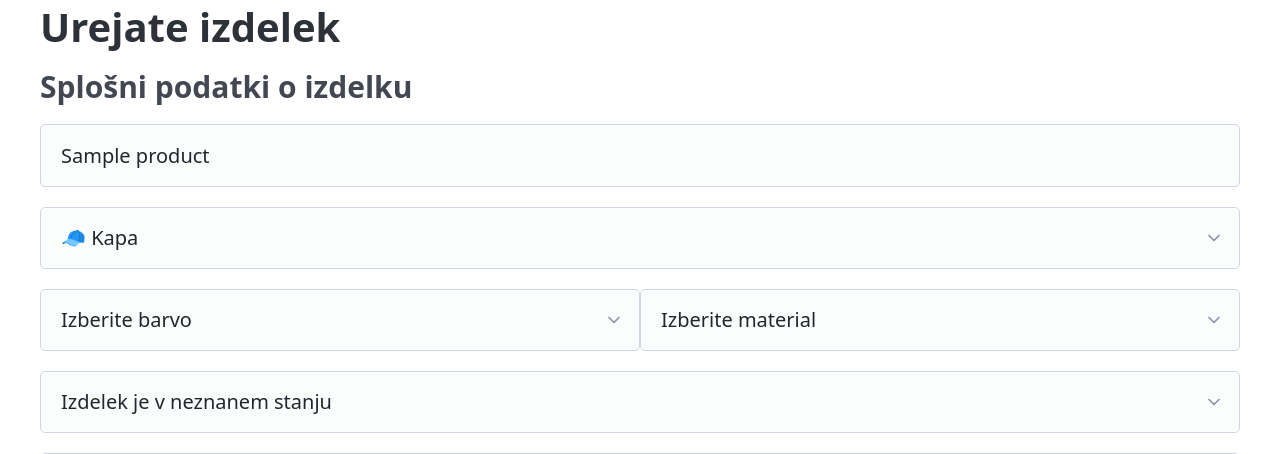
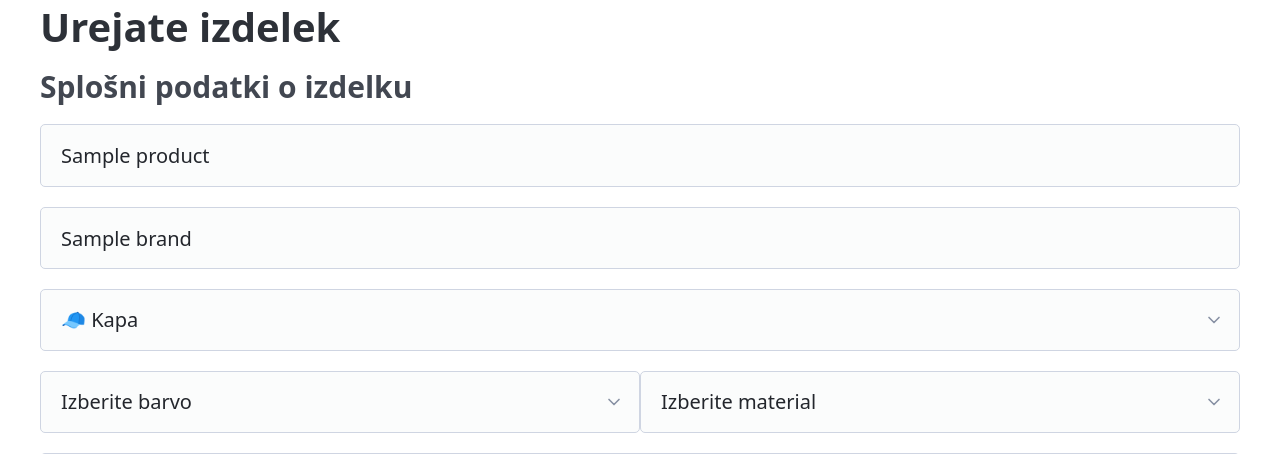
Before and after one commit to bezidev/IzmenjevalnicaOblacil, a FastAPI app: template templates/product_edit.jinja in a window 1280 px wide. Shown: the part 86-540 px from the top of the page. Run offline with FastAPI, Linux system fonts and the light colour scheme; the template is opened without the code that fills it: most values are stand-ins (such as "Sample title", 1, 10 or a date in 2020).

Commit message:
feat: additional stuff

```diff
--- a/database.py
+++ b/database.py
@@ -32,6 +32,7 @@ class Product(Base):
     size = Column(String(100))
     color = Column(String(25))
     material = Column(String(25))
+    brand = Column(String(100))
     default_image_id = Column(String(50))
     archived = Column(Boolean)
     teacher = Column(Boolean)
--- a/languages.py
+++ b/languages.py
@@ -448,6 +448,10 @@ TRANSLATIONS: dict[str, dict] = {
         "en": "Mixed materials",
         "sl": "Mešani materiali",
     },
+    "artificial_materials": {
+        "en": "Other artificial materials",
+        "sl": "Drugi umetni materiali",
+    },
     "select_color": {
         "en": "Select a color",
         "sl": "Izberite barvo",
@@ -468,6 +472,18 @@ TRANSLATIONS: dict[str, dict] = {
         "en": "Rotate the image by 90 degrees counterclockwise",
         "sl": "Obrni sliko za 90 stopinj v levo",
     },
+    "product_brand": {
+        "en": "Product brand (if applicable)",
+        "sl": "Znamka izdelka (če je kakšna znamka)",
+    },
+    "undraft": {
+        "en": "Convert from draft",
+        "sl": "Pretvori iz osnutka",
+    },
+    "convert_draft": {
+        "en": "Convert to draft",
+        "sl": "Pretvori v osnutek",
+    }
 }
 
 SUPPORTED_LANGUAGES = [
--- a/main.py
+++ b/main.py
@@ -368,7 +368,7 @@ async def new_product(request: Request):
     )
 
 @app.post("/admin/new_product")
-async def new_product_post(request: Request, name: str = Form(""), description: str = Form(""), category: str = Form("")):
+async def new_product_post(request: Request, name: str = Form(""), brand: str = Form(""), description: str = Form(""), category: str = Form("")):
     user = get_session_user(request.cookies.get("session"))
     if user is None or not user.user.is_admin:
         return RedirectResponse(app.url_path_for("home"))
@@ -382,6 +382,7 @@ async def new_product_post(request: Request, name: str = Form(""), description:
         product = Product(
             product_id=uid,
             name=name,
+            brand=brand,
             description=description,
             category=category,
             size="",
@@ -405,6 +406,7 @@ async def new_product_post(request: Request, name: str = Form(""), description:
 async def product_edit_post(request: Request,
                             product_id: str,
                             name: str = Form(""),
+                            brand: str = Form(""),
                             description: str = Form(""),
                             category: str = Form(""),
                             size: str = Form(""),
@@ -429,6 +431,7 @@ async def product_edit_post(request: Request,
             return RedirectResponse(app.url_path_for("home"))
         pi = pi[0]
         pi.name = name
+        pi.brand = brand
         pi.description = description
         pi.category = category
         pi.size = size
@@ -478,6 +481,21 @@ async def archive_product(request: Request, product_id: str):
         product.last_edited_by = user.user.user_id
         product.last_edited_at = int(time.time())
     return RedirectResponse(app.url_path_for("item_details", item_id=product_id), status_code=status.HTTP_303_SEE_OTHER)
+
+
+@app.get("/item/{product_id}/draft")
+async def draft_undraft_product(request: Request, product_id: str):
+    user = get_session_user(request.cookies.get("session"))
+    if user is None or not user.user.is_admin:
+        return RedirectResponse(app.url_path_for("home"))
+    async with connection.begin() as session:
+        product = (await session.execute(select(Product).filter_by(product_id=product_id))).one()
+        product = product[0]
+        product.draft = not product.draft
+        product.last_edited_by = user.user.user_id
+        product.last_edited_at = int(time.time())
+    return RedirectResponse(app.url_path_for("item_details", item_id=product_id), status_code=status.HTTP_303_SEE_OTHER)
+
 
 
 @app.post("/item/{product_id}/upload_image")
--- /dev/null
+++ b/migrations/add_brand.sql
@@ -0,0 +1 @@
+ALTER TABLE products ADD COLUMN brand VARCHAR(100) DEFAULT '';
--- a/product_categories.py
+++ b/product_categories.py
@@ -108,4 +108,5 @@ MATERIALS = [
     "spandex", # Elastan
     "nylon", # Najlon
     "mixed_materials", # Mešano
+    "artificial_materials", # Drugi umetni materiali
 ]
--- a/templates/item.jinja
+++ b/templates/item.jinja
@@ -183,7 +183,7 @@
                     {{ "product_size"|translate(lang) }} <b>{{ product.size }}</b>
                 {% endif %}
                 <p></p>
-                {% if product.color != "" %}{{ product.color|translate(lang) }}{% if product.material != "" %}, {% endif %}{% endif %}{% if product.material != "" %}<b>{{ product.material|translate(lang) }}</b>{% endif %}
+                {% if product.color != "" %}{{ product.color|translate(lang) }}{% if product.material != "" or product.brand != "" %}, {% endif %}{% endif %}{% if product.brand != "" %}<b>{{ product.brand }}</b>{% if product.material != "" %}, {% endif %}{% endif %}{% if product.material != "" %}<b>{{ product.material|translate(lang) }}</b>{% endif %}
                 <p></p>
                 <div style="display: flex; flex-direction: row;">
                     <div style="border: solid 2px white; border-radius: 15px; min-width: 120px; width: 25%; height: 30px; display: flex; flex-direction: row;">
@@ -247,6 +247,7 @@
                 </div>
                 {% if is_admin %}
                     <a href="{{ url_for('product_edit', product_id=product.product_id) }}"><button>{{ "edit"|translate(lang) }}</button></a>
+                    <a href="{{ url_for('draft_undraft_product', product_id=product.product_id) }}"><button>{% if product.draft %}{{ "undraft"|translate(lang) }}{% else %}{{ "convert_draft"|translate(lang) }}{% endif %}</button></a>
                     <a href="{{ url_for('archive_product', product_id=product.product_id) }}"><button>{% if product.archived %}{{ "unarchive"|translate(lang) }}{% else %}{{ "archive"|translate(lang) }}{% endif %}</button></a>
                     <a href="{{ url_for('delete_product', product_id=product.product_id) }}"><button class="secondary">
                         {{ "delete"|translate(lang) }}</button></a>
--- a/templates/new_product.jinja
+++ b/templates/new_product.jinja
@@ -9,6 +9,7 @@
     <h1>{{ "adding_new_product"|translate(lang) }}</h1>
     <form method="POST">
         <input type="text" name="name" placeholder="{{ "product_name"|translate(lang) }}" aria-label="{{ "product_name"|translate(lang) }}" required>
+        <input type="text" name="brand" placeholder="{{ "product_brand"|translate(lang) }}" aria-label="{{ "product_brand"|translate(lang) }}">
         <select name="category" aria-label="{{ "select_category"|translate(lang) }}" required>
             <option selected disabled value="">
                 {{ "select_category"|translate(lang) }}
--- a/templates/product_edit.jinja
+++ b/templates/product_edit.jinja
@@ -23,6 +23,7 @@
     <h3>{{ "general_product_details"|translate(lang) }}</h3>
     <form method="POST" action="{{ url_for('product_edit_post', product_id=product.product_id) }}">
         <input type="text" name="name" placeholder="{{ "product_name"|translate(lang) }}" aria-label="{{ "product_name"|translate(lang) }}" value="{{ product.name }}" required>
+        <input type="text" name="brand" placeholder="{{ "product_brand"|translate(lang) }}" aria-label="{{ "product_brand"|translate(lang) }}" value="{{ product.brand }}">
         <div class="shared-width">
             <select name="category" aria-label="{{ "select_category"|translate(lang) }}" required>
                 {% for category in CATEGORIES %}
```
Also changed, not shown: templates/home.jinja (+6 -1 lines).
